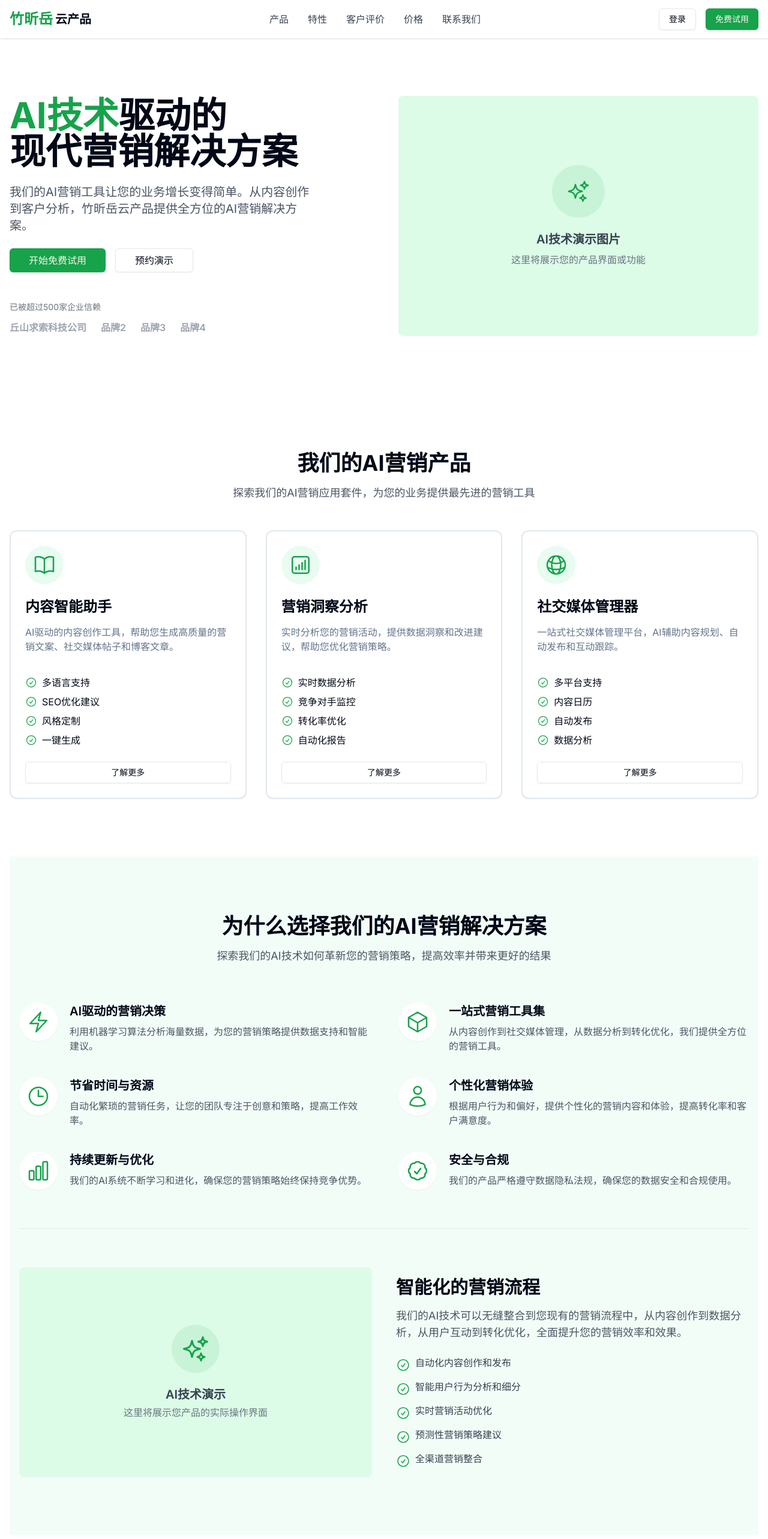
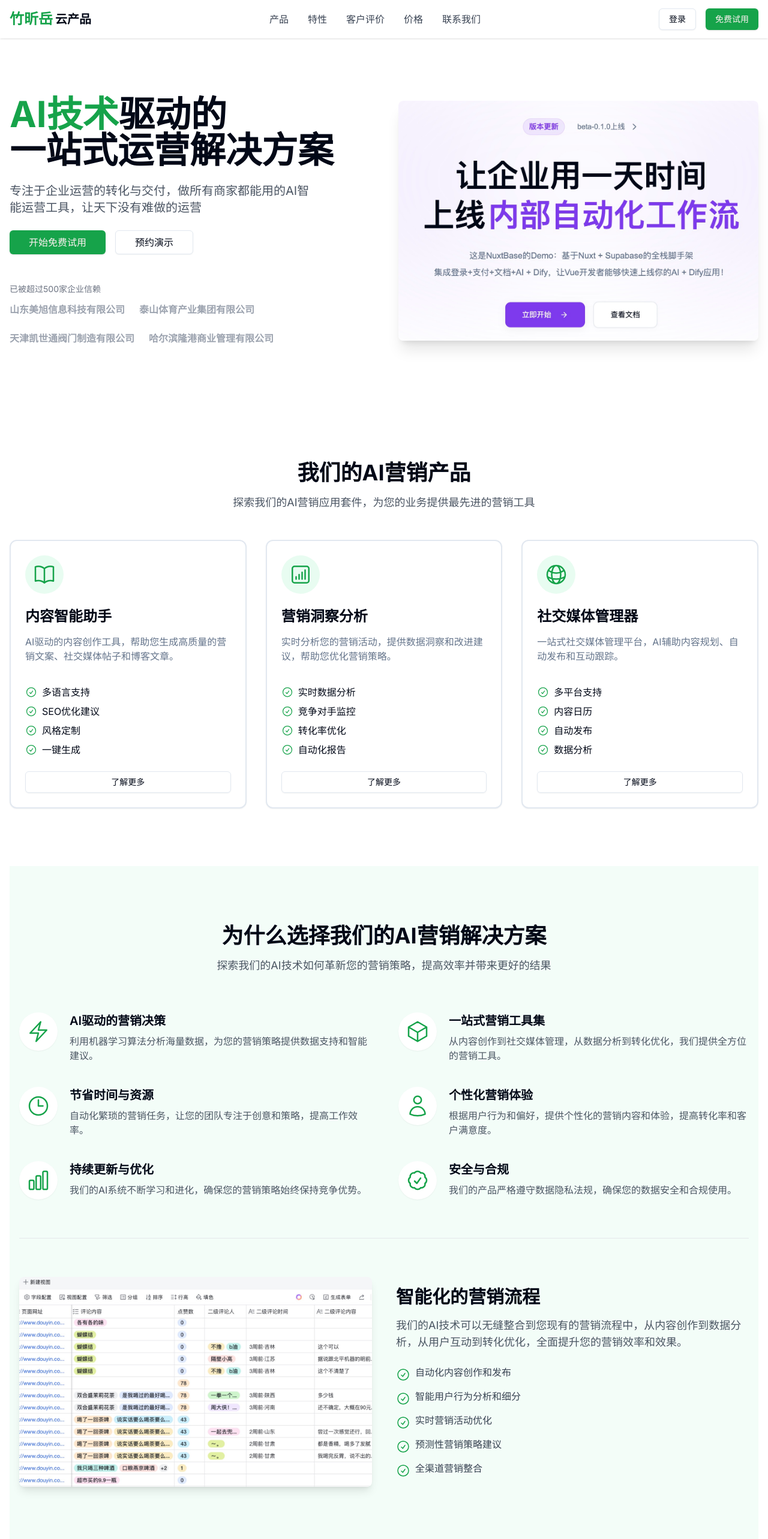
Before and after one commit to kerthans/zxyweb, a Next.js app: page / in a window 1280 px wide. Shown: the top 2566 px of the page at 60% size. Built offline with nearby package versions, Linux system fonts and the light colour scheme.

Commit message:
信息补充

```diff
--- a/src/components/Features.tsx
+++ b/src/components/Features.tsx
@@ -1,4 +1,5 @@
 import { Separator } from "@/components/ui/separator"
+import Image from "next/image"
 
 const features = [
     {
@@ -85,16 +86,14 @@ export default function Features() {
                 <Separator className="my-16 bg-gray-200" />
 
                 <div className="flex flex-col md:flex-row items-center gap-10">
-                    <div className="w-full md:w-1/2 bg-green-100 rounded-lg h-[350px] flex items-center justify-center">
-                        <div className="text-center p-8">
-                            <div className="inline-block bg-primary/10 p-4 rounded-full mb-4">
-                                <svg xmlns="http://www.w3.org/2000/svg" fill="none" viewBox="0 0 24 24" strokeWidth={1.5} stroke="currentColor" className="w-12 h-12 text-primary">
-                                    <path strokeLinecap="round" strokeLinejoin="round" d="M9.813 15.904L9 18.75l-.813-2.846a4.5 4.5 0 00-3.09-3.09L2.25 12l2.846-.813a4.5 4.5 0 003.09-3.09L9 5.25l.813 2.846a4.5 4.5 0 003.09 3.09L15.75 12l-2.846.813a4.5 4.5 0 00-3.09 3.09zM18.259 8.715L18 9.75l-.259-1.035a3.375 3.375 0 00-2.455-2.456L14.25 6l1.036-.259a3.375 3.375 0 002.455-2.456L18 2.25l.259 1.035a3.375 3.375 0 002.456 2.456L21.75 6l-1.035.259a3.375 3.375 0 00-2.456 2.456zM16.894 20.567L16.5 21.75l-.394-1.183a2.25 2.25 0 00-1.423-1.423L13.5 18.75l1.183-.394a2.25 2.25 0 001.423-1.423l.394-1.183.394 1.183a2.25 2.25 0 001.423 1.423l1.183.394-1.183.394a2.25 2.25 0 00-1.423 1.423z" />
-                                </svg>
-                            </div>
-                            <p className="text-gray-700 font-semibold text-xl">AI技术演示</p>
-                            <p className="text-gray-500 mt-1">这里将展示您产品的实际操作界面</p>
-                        </div>
+                    <div className="w-full md:w-1/2 rounded-lg h-[350px] relative overflow-hidden shadow-lg">
+                        <Image
+                            src="/show2.png"
+                            alt="AI营销流程展示"
+                            fill
+                            style={{ objectFit: 'cover' }}
+                            className="rounded-lg"
+                        />
                     </div>
                     <div className="w-full md:w-1/2">
                         <h3 className="text-2xl md:text-3xl font-bold mb-4">智能化的营销流程</h3>
--- a/src/components/Hero.tsx
+++ b/src/components/Hero.tsx
@@ -1,4 +1,5 @@
 import { Button } from "@/components/ui/button"
+import Image from "next/image"
 
 export default function Hero() {
     return (
@@ -6,10 +7,10 @@ export default function Hero() {
             <div className="grid grid-cols-1 md:grid-cols-2 gap-12 items-center">
                 <div className="space-y-6">
                     <h1 className="text-4xl md:text-5xl lg:text-6xl font-bold leading-tight">
-                        <span className="text-primary">AI技术</span>驱动的<br />现代营销解决方案
+                        <span className="text-primary">AI技术</span>驱动的<br />一站式运营解决方案
                     </h1>
                     <p className="text-lg md:text-xl text-gray-600 max-w-lg">
-                        我们的AI营销工具让您的业务增长变得简单。从内容创作到客户分析，竹昕岳云产品提供全方位的AI营销解决方案。
+                    专注于企业运营的转化与交付，做所有商家都能用的AI智能运营工具，让天下没有难做的运营
                     </p>
                     <div className="flex flex-col sm:flex-row gap-4">
                         <Button size="lg" className="text-md">
@@ -22,7 +23,7 @@ export default function Hero() {
                     <div className="pt-6">
                         <p className="text-sm text-gray-500">已被超过500家企业信赖</p>
                         <div className="flex flex-wrap gap-6 items-center mt-3">
-                            {['丘山求索科技公司', '品牌2', '品牌3', '品牌4'].map((brand, index) => (
+                            {['山东美旭信息科技有限公司', '泰山体育产业集团有限公司', '天津凯世通阀门制造有限公司', '哈尔滨隆港商业管理有限公司'].map((brand, index) => (
                                 <div key={index} className="text-gray-400 font-semibold">
                                     {brand}
                                 </div>
@@ -30,18 +31,15 @@ export default function Hero() {
                         </div>
                     </div>
                 </div>
-                <div className="relative h-[400px] bg-green-100 rounded-lg overflow-hidden">
-                    <div className="absolute inset-0 flex items-center justify-center">
-                        <div className="text-center">
-                            <div className="inline-block rounded-full bg-primary/10 p-6 mb-4">
-                                <svg xmlns="http://www.w3.org/2000/svg" fill="none" viewBox="0 0 24 24" strokeWidth={1.5} stroke="currentColor" className="w-10 h-10 text-primary">
-                                    <path strokeLinecap="round" strokeLinejoin="round" d="M9.813 15.904L9 18.75l-.813-2.846a4.5 4.5 0 00-3.09-3.09L2.25 12l2.846-.813a4.5 4.5 0 003.09-3.09L9 5.25l.813 2.846a4.5 4.5 0 003.09 3.09L15.75 12l-2.846.813a4.5 4.5 0 00-3.09 3.09zM18.259 8.715L18 9.75l-.259-1.035a3.375 3.375 0 00-2.455-2.456L14.25 6l1.036-.259a3.375 3.375 0 002.455-2.456L18 2.25l.259 1.035a3.375 3.375 0 002.456 2.456L21.75 6l-1.035.259a3.375 3.375 0 00-2.456 2.456zM16.894 20.567L16.5 21.75l-.394-1.183a2.25 2.25 0 00-1.423-1.423L13.5 18.75l1.183-.394a2.25 2.25 0 001.423-1.423l.394-1.183.394 1.183a2.25 2.25 0 001.423 1.423l1.183.394-1.183.394a2.25 2.25 0 00-1.423 1.423z" />
-                                </svg>
-                            </div>
-                            <p className="text-xl font-semibold text-gray-700">AI技术演示图片</p>
-                            <p className="text-gray-500 mt-2">这里将展示您的产品界面或功能</p>
-                        </div>
-                    </div>
+                <div className="relative h-[400px] rounded-lg overflow-hidden shadow-xl">
+                    <Image
+                        src="/show.png"
+                        alt="AI营销解决方案展示"
+                        fill
+                        style={{ objectFit: 'cover' }}
+                        priority
+                        className="rounded-lg"
+                    />
                 </div>
             </div>
         </section>
--- a/src/components/Pricing.tsx
+++ b/src/components/Pricing.tsx
@@ -5,29 +5,28 @@ const pricingPlans = [
     {
         id: 1,
         name: "初创版",
-        price: "299",
+        price: "19,800",
         description: "适合初创企业和小型团队的基础AI营销解决方案",
         features: [
-            "每月10,000字AI内容生成",
-            "基础社交媒体管理工具",
-            "简单数据分析仪表板",
-            "电子邮件支持",
-            "1个用户账号"
+            "AI 多语言客服系统",
+            "企业个性化工作流搭建",
+            "支持企业私有知识库",
+            "多渠道接入(官网/微信/APP)",
+            "含年度系统维护与基础功能升级服务"
         ],
         isPopular: false
     },
     {
         id: 2,
         name: "专业版",
-        price: "899",
+        price: "39,800",
         description: "适合成长型企业的全功能AI营销平台",
         features: [
-            "每月50,000字AI内容生成",
-            "高级社交媒体管理和分析",
-            "完整数据分析和报告",
-            "营销活动优化建议",
-            "优先电子邮件和聊天支持",
-            "5个用户账号"
+            "行业定制大模型",
+            "多模态交互",
+            "企业知识库自动更新",
+            "全渠道覆盖",
+            "每月有系统维护额度",
         ],
         isPopular: true
     },
@@ -37,13 +36,11 @@ const pricingPlans = [
         price: "定制",
         description: "为大型企业和团队定制的企业级AI营销解决方案",
         features: [
-            "无限AI内容生成",
-            "全渠道营销管理工具",
-            "高级数据分析和预测模型",
-            "定制化营销策略建议",
-            "专属客户成功经理",
-            "无限用户账号",
-            "API集成支持"
+            "企业专属AI大模型训练",
+            "全模态交互支持",
+            "跨域智能工作流引擎",
+            "全球节点私有化部署",
+            "战略级专属服务",
         ],
         isPopular: false
     }
@@ -79,7 +76,7 @@ export default function Pricing() {
                                 <CardTitle className="text-2xl">{plan.name}</CardTitle>
                                 <div className="mt-2">
                                     <span className="text-4xl font-bold">¥{plan.price}</span>
-                                    {plan.price !== "定制" && <span className="text-gray-500 ml-2">/月</span>}
+                                    {plan.price !== "定制" && <span className="text-gray-500 ml-2">/每套/每年</span>}
                                 </div>
                                 <CardDescription className="mt-3 text-gray-600">{plan.description}</CardDescription>
                             </CardHeader>
```
Also changed, not shown: public/show.png (added), public/show2.png (added).
